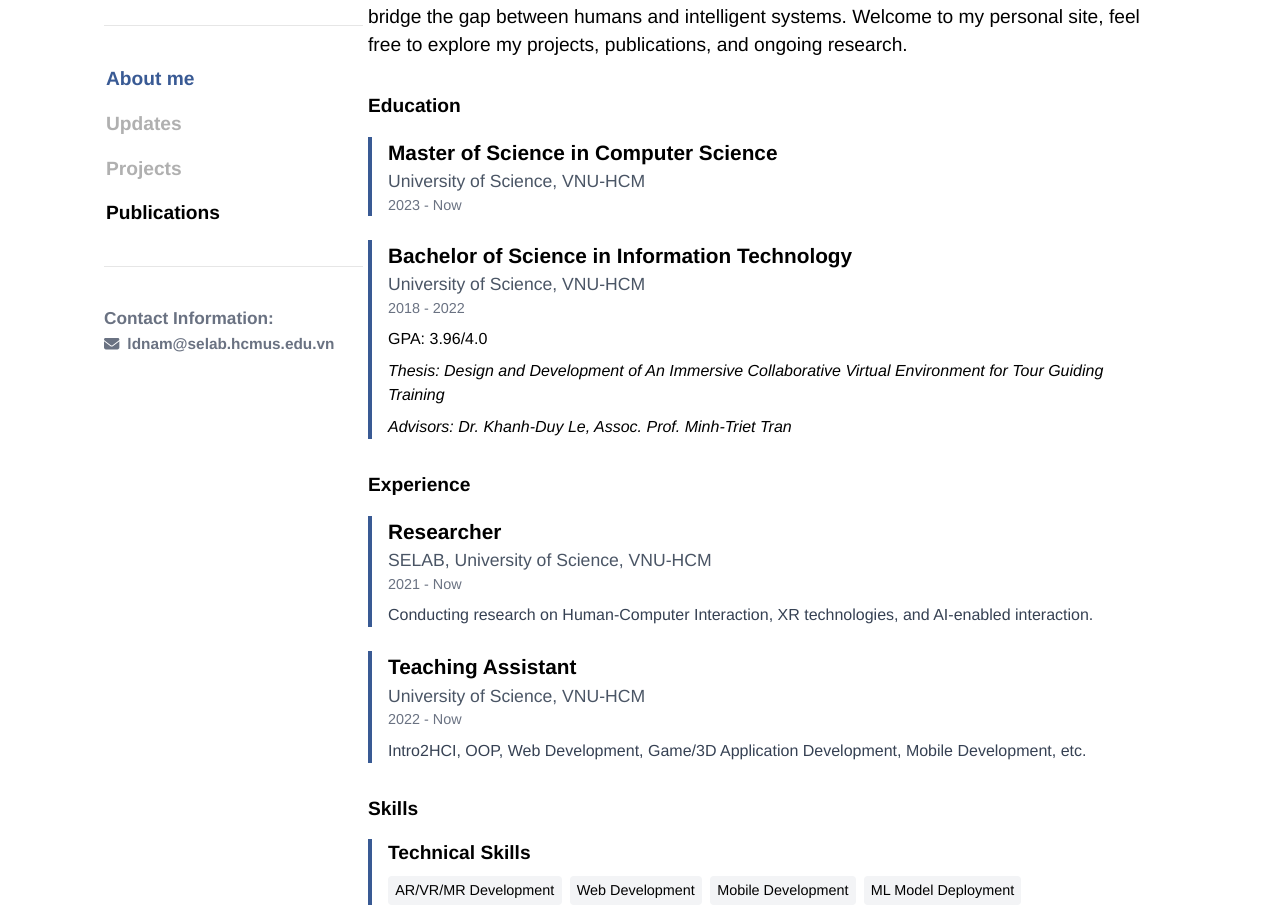
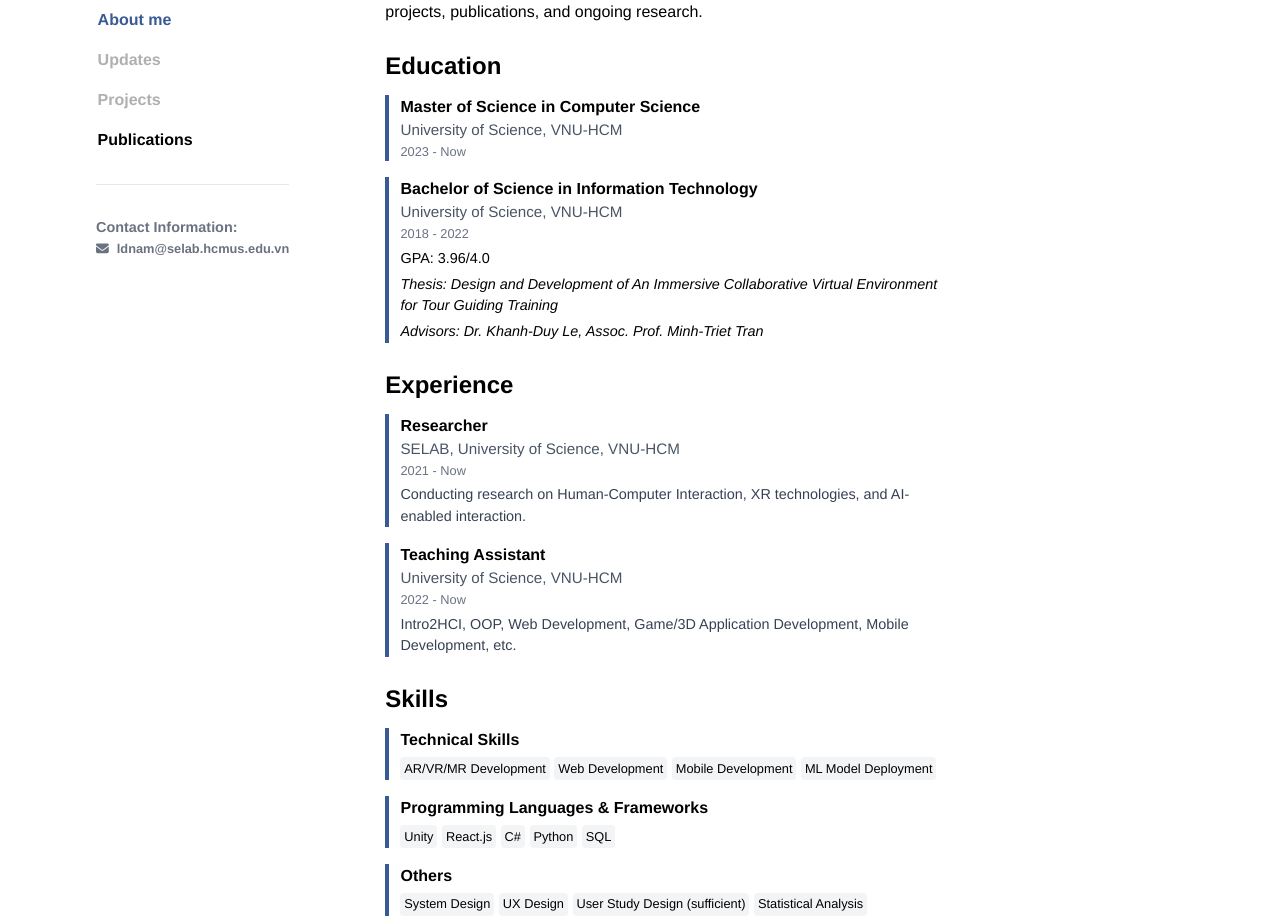
Before and after one commit to lyduynam/lyduynam.github.io, a Next.js app: page / in a window 1280 px wide. Shown: the part 1031-1952 px from the top of the page. Built offline with nearby package versions, Linux system fonts and the light colour scheme.

Commit message:
update site

```diff
--- a/src/app/globals.css
+++ b/src/app/globals.css
@@ -40,14 +40,12 @@ body {
 }
 
 .menu {
-  padding: 1rem 1.5rem 1rem 1.5rem;
-  margin: 5rem;
-  margin-top: 4.5rem;
-  width: 16em;
+
+
+
   @media (max-width: 768px) {
     width: 100%;
     margin: 0;
-    padding: 3rem;
   }
 }
 
@@ -102,15 +100,9 @@ a:hover {
   /* border-bottom: 4px solid var(--text-active); */
 }
 .main-content{
-  padding: 0rem 3rem 0rem 3rem;
-  margin-top: 0;
-  margin-right: 5rem;
-  width: 100%;
-  @media (min-width: 768px) {
-    width: 80%;
-    margin-top: 5em;
-    padding: 0rem 3rem 0rem 3rem;
-  }
+
+
+
 }
 .header-name{
   font-family: 'Roboto Slab', serif;
--- a/src/app/layout.js
+++ b/src/app/layout.js
@@ -35,18 +35,22 @@ export default function RootLayout({ children }) {
         <Header />
         <CoverImage />
         <div className="main-container">
-          <div className="flex sm:flex-row flex-col-reverse   justify-between w-full  h-full">
-           <div className="w-full sm:w-[25%] ">
-             <Menu />
-           </div>
+          <div className="flex sm:flex-row flex-col-reverse sm:space-x-24  justify-between  mt-[4em]  h-full px-24">
+            <div className="w-full sm:w-[20%]  ">
+              <Menu />
+            </div>
+            <div className="w-full sm:w-[65%]  ">
+              {children}
+            </div>
+            <div className="w-full sm:w-[15%]  ">
+              <div className="sm:hidden block  ">
+                <MenuMobile />
+              </div>
+            </div>
 
-            {children}
-            <div className="w-full sm:hidden block  ">
-             <MenuMobile />
-           </div>
           </div>
         </div>
-      <Footer />
+        <Footer />
       </body>
     </html>
   );
--- a/src/app/page.js
+++ b/src/app/page.js
@@ -5,82 +5,82 @@ export default function Home() {
   return (
     <div className="main-content ">
 
-      <p className="text-[2em] font-bold">About me</p>
-      <p className="text-[1.2em] mt-[1em]">Hi, I am <span className="font-bold">Nam</span>, a researcher and developer passionate about Human-Computer Interaction, Artificial Intelligence, and immersive technologies like Virtual and Augmented Reality. My work focuses on designing novel interaction techniques that enhance user experience and bridge the gap between humans and intelligent systems. Welcome to my personal site, feel free to explore my projects, publications, and ongoing research.</p>
+      <p className="text-[1.5em] font-bold">About me</p>
+    <p className="text-[1em] mt-[0.7em]">Hi, I am <span className="font-bold">Nam</span>, a researcher and developer passionate about Human-Computer Interaction, Artificial Intelligence, and immersive technologies like Virtual and Augmented Reality. My work focuses on designing novel interaction techniques that enhance user experience and bridge the gap between humans and intelligent systems. Welcome to my personal site, feel free to explore my projects, publications, and ongoing research.</p>
 
-      <div className="mt-[2em]">
-        <p className="text-[1.2em] font-bold">Education</p>
-        <div className="mt-[1em] space-y-[1.5em]">
+      <div className="mt-[1.5em]">
+        <p className="text-[1.5em] font-bold">Education</p>
+        <div className="mt-[0.7em] space-y-[1em]">
 
 
-          <div className="border-l-4 border-[#395a94] pl-[1em]">
-            <p className="text-[1.3em] font-semibold">Master of Science in Computer Science</p>
-            <p className="text-[1.1em] text-gray-600">University of Science, VNU-HCM</p>
-            <p className="text-[0.9em] text-gray-500">2023 - Now</p>
+          <div className="border-l-4 border-[#395a94] pl-[0.7em]">
+            <p className="text-[1em] font-semibold">Master of Science in Computer Science</p>
+            <p className="text-[0.95em] text-gray-600">University of Science, VNU-HCM</p>
+            <p className="text-[0.8em] text-gray-500">2023 - Now</p>
 
           </div>
 
-          <div className="border-l-4 border-[#395a94] pl-[1em]">
-            <p className="text-[1.3em] font-semibold">Bachelor of Science in Information Technology</p>
-            <p className="text-[1.1em] text-gray-600">University of Science, VNU-HCM</p>
-            <p className="text-[0.9em] text-gray-500">2018 - 2022</p>
-            <p className="text-[1em] mt-[0.5em] ">GPA: 3.96/4.0</p>
-            <p className="text-[1em] mt-[0.5em] italic">Thesis: Design and Development of An Immersive Collaborative Virtual Environment for Tour Guiding Training</p>
-            <p className="text-[1em] mt-[0.5em] italic">Advisors:  Dr. Khanh-Duy Le, Assoc. Prof. Minh-Triet Tran</p>
+          <div className="border-l-4 border-[#395a94] pl-[0.7em]">
+            <p className="text-[1em] font-semibold">Bachelor of Science in Information Technology</p>
+            <p className="text-[0.95em] text-gray-600">University of Science, VNU-HCM</p>
+            <p className="text-[0.8em] text-gray-500">2018 - 2022</p>
+            <p className="text-[0.9em] mt-[0.3em] ">GPA: 3.96/4.0</p>
+            <p className="text-[0.9em] mt-[0.3em] italic">Thesis: Design and Development of An Immersive Collaborative Virtual Environment for Tour Guiding Training</p>
+            <p className="text-[0.9em] mt-[0.3em] italic">Advisors:  Dr. Khanh-Duy Le, Assoc. Prof. Minh-Triet Tran</p>
           </div>
         </div>
       </div>
 
-      <div className="mt-[2em]">
-        <p className="text-[1.2em] font-bold">Experience</p>
-        <div className="mt-[1em] space-y-[1.5em]">
-          <div className="border-l-4 border-[#395a94] pl-[1em]">
-            <p className="text-[1.3em] font-semibold">Researcher</p>
-            <p className="text-[1.1em] text-gray-600">SELAB, University of Science, VNU-HCM</p>
-            <p className="text-[0.9em] text-gray-500">2021 - Now</p>
-            <p className="text-[1em] mt-[0.5em] text-gray-700">Conducting research on Human-Computer Interaction, XR technologies, and AI-enabled interaction.</p>
+      <div className="mt-[1.5em]">
+        <p className="text-[1.5em] font-bold">Experience</p>
+        <div className="mt-[0.7em] space-y-[1em]">
+          <div className="border-l-4 border-[#395a94] pl-[0.7em]">
+            <p className="text-[1em] font-semibold">Researcher</p>
+            <p className="text-[0.95em] text-gray-600">SELAB, University of Science, VNU-HCM</p>
+            <p className="text-[0.8em] text-gray-500">2021 - Now</p>
+            <p className="text-[0.9em] mt-[0.3em] text-gray-700">Conducting research on Human-Computer Interaction, XR technologies, and AI-enabled interaction.</p>
           </div>
 
-          <div className="border-l-4 border-[#395a94] pl-[1em]">
-            <p className="text-[1.3em] font-semibold">Teaching Assistant</p>
-            <p className="text-[1.1em] text-gray-600">University of Science, VNU-HCM</p>
-            <p className="text-[0.9em] text-gray-500">2022 - Now</p>
-            <p className="text-[1em] mt-[0.5em] text-gray-700">Intro2HCI, OOP, Web Development, Game/3D Application Development, Mobile Development, etc.</p>
+          <div className="border-l-4 border-[#395a94] pl-[0.7em]">
+            <p className="text-[1em] font-semibold">Teaching Assistant</p>
+            <p className="text-[0.95em] text-gray-600">University of Science, VNU-HCM</p>
+            <p className="text-[0.8em] text-gray-500">2022 - Now</p>
+            <p className="text-[0.9em] mt-[0.3em] text-gray-700">Intro2HCI, OOP, Web Development, Game/3D Application Development, Mobile Development, etc.</p>
           </div>
         </div>
       </div>
 
-      <div className="mt-[2em]">
-        <p className="text-[1.2em] font-bold">Skills</p>
-        <div className="mt-[1em] space-y-[1.5em]">
-          <div className="border-l-4 border-[#395a94] pl-[1em]">
-            <p className="text-[1.2em] font-semibold ">Technical Skills</p>
-            <div className="mt-[0.5em] flex flex-wrap gap-[0.5em]">
-              <span className="bg-gray-100 px-[0.5em] py-[0.25em] rounded text-[0.9em]">AR/VR/MR Development</span>
-              <span className="bg-gray-100 px-[0.5em] py-[0.25em] rounded text-[0.9em]">Web Development</span>
-              <span className="bg-gray-100 px-[0.5em] py-[0.25em] rounded text-[0.9em]">Mobile Development</span>
-              <span className="bg-gray-100 px-[0.5em] py-[0.25em] rounded text-[0.9em]">ML Model Deployment</span>
+      <div className="mt-[1.5em]">
+        <p className="text-[1.5em] font-bold">Skills</p>
+        <div className="mt-[0.7em] space-y-[1em]">
+          <div className="border-l-4 border-[#395a94] pl-[0.7em]">
+            <p className="text-[1em] font-semibold ">Technical Skills</p>
+            <div className="mt-[0.3em] flex flex-wrap gap-[0.3em]">
+              <span className="bg-gray-100 px-[0.3em] py-[0.15em] rounded text-[0.8em]">AR/VR/MR Development</span>
+              <span className="bg-gray-100 px-[0.3em] py-[0.15em] rounded text-[0.8em]">Web Development</span>
+              <span className="bg-gray-100 px-[0.3em] py-[0.15em] rounded text-[0.8em]">Mobile Development</span>
+              <span className="bg-gray-100 px-[0.3em] py-[0.15em] rounded text-[0.8em]">ML Model Deployment</span>
             </div>
           </div>
 
-          <div className="border-l-4 border-[#395a94] pl-[1em]">
-            <p className="text-[1.2em] font-semibold ">Programming Languages & Frameworks</p>
-            <div className="mt-[0.5em] flex flex-wrap gap-[0.5em]">
-              <span className="bg-gray-100 px-[0.5em] py-[0.25em] rounded text-[0.9em]">Unity</span>
-              <span className="bg-gray-100 px-[0.5em] py-[0.25em] rounded text-[0.9em]">React.js</span>
-              <span className="bg-gray-100 px-[0.5em] py-[0.25em] rounded text-[0.9em]">C#</span>
-              <span className="bg-gray-100 px-[0.5em] py-[0.25em] rounded text-[0.9em]">Python</span>
-              <span className="bg-gray-100 px-[0.5em] py-[0.25em] rounded text-[0.9em]">SQL</span>
+          <div className="border-l-4 border-[#395a94] pl-[0.7em]">
+            <p className="text-[1em] font-semibold ">Programming Languages & Frameworks</p>
+            <div className="mt-[0.3em] flex flex-wrap gap-[0.3em]">
+              <span className="bg-gray-100 px-[0.3em] py-[0.15em] rounded text-[0.8em]">Unity</span>
+              <span className="bg-gray-100 px-[0.3em] py-[0.15em] rounded text-[0.8em]">React.js</span>
+              <span className="bg-gray-100 px-[0.3em] py-[0.15em] rounded text-[0.8em]">C#</span>
+              <span className="bg-gray-100 px-[0.3em] py-[0.15em] rounded text-[0.8em]">Python</span>
+              <span className="bg-gray-100 px-[0.3em] py-[0.15em] rounded text-[0.8em]">SQL</span>
             </div>
           </div>
 
-          <div className="border-l-4 border-[#395a94] pl-[1em]">
-            <p className="text-[1.2em] font-semibold ">Others</p>
-            <div className="mt-[0.5em] flex flex-wrap gap-[0.5em]">
-              <span className="bg-gray-100 px-[0.5em] py-[0.25em] rounded text-[0.9em]">System Design</span>
-              <span className="bg-gray-100 px-[0.5em] py-[0.25em] rounded text-[0.9em]">UX Design</span>
-              <span className="bg-gray-100 px-[0.5em] py-[0.25em] rounded text-[0.9em]">User Study Design (sufficient)</span>
-              <span className="bg-gray-100 px-[0.5em] py-[0.25em] rounded text-[0.9em]">Statistical Analysis</span>
+          <div className="border-l-4 border-[#395a94] pl-[0.7em]">
+            <p className="text-[1em] font-semibold ">Others</p>
+            <div className="mt-[0.3em] flex flex-wrap gap-[0.3em]">
+              <span className="bg-gray-100 px-[0.3em] py-[0.15em] rounded text-[0.8em]">System Design</span>
+              <span className="bg-gray-100 px-[0.3em] py-[0.15em] rounded text-[0.8em]">UX Design</span>
+              <span className="bg-gray-100 px-[0.3em] py-[0.15em] rounded text-[0.8em]">User Study Design (sufficient)</span>
+              <span className="bg-gray-100 px-[0.3em] py-[0.15em] rounded text-[0.8em]">Statistical Analysis</span>
             </div>
           </div>
         </div>
--- a/src/components/cover-image.jsx
+++ b/src/components/cover-image.jsx
@@ -120,7 +120,7 @@ const CoverImage = () => {
                                         eXtended Reality
                                     </span>
                                     <span className="cursor-default px-4 py-2 bg-white/5 backdrop-blur-sm rounded-full text-slate-200 text-sm font-medium border border-white/10 hover:bg-white/10 hover:border-white/20 transition-colors duration-200">
-                                        AI
+                                        Intelligent User Interfaces
                                     </span>
                                 </div>
                             </div>
--- a/src/components/menu.jsx
+++ b/src/components/menu.jsx
@@ -30,14 +30,13 @@ const Menu = () => {
         }
     ];
     return (
-        <div className="menu text-[1.2em] font-bold  sm:p-4 p-1  ">
+        <div className="menu text-[1em] font-bold ">
             {/* Greeting Section with Icons */}
-            <div className="mb-6 p-4 bg-gradient-to-r from-blue-50 to-indigo-50 rounded-lg border border-blue-100">
-                <div className="flex items-center space-x-3 mb-2">
-
-                    <span className="text-lg font-semibold text-gray-800">👋 Welcome!</span>
+            <div className="mb-3 p-4 bg-gradient-to-r from-blue-50 to-indigo-50 rounded-lg border border-blue-100">
+                <div className="flex items-center space-x-2 mb-1">
+                    <span className="text-base font-semibold text-gray-800">👋 Welcome!</span>
                 </div>
-                <div className="flex items-center space-x-2 text-sm text-gray-600">
+                <div className="flex items-center space-x-1 text-xs text-gray-600">
                     I'm Nam, a researcher passionate about HCI, XR, and AI technologies
                 </div>
 
```
Also changed, not shown: src/app/publications/page.jsx (+4 -4 lines), src/components/publication-component.jsx (+5 -5 lines), src/data/publications.js (+48 -3 lines), 1 other file (tests, documents, lock files or other folders).
